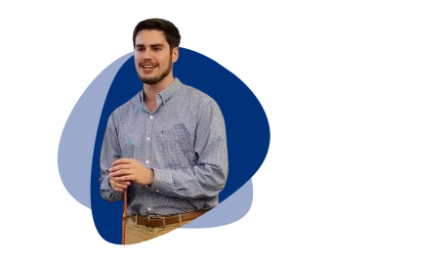
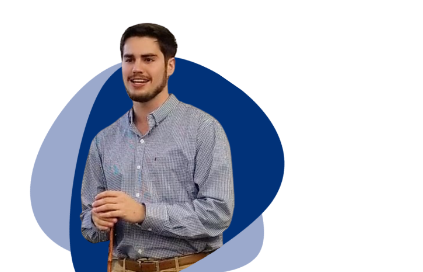
Before and after one commit to phoenixaustin81/phoenixaustin81.github.io, a plain HTML site: page index.html in a window 390 px wide. Shown: the part 169-441 px from the top of the page, 423 px wide, since content can reach past the window. Drawn offline with nearby package versions, Linux system fonts and the light colour scheme.

Commit message:
cleaned up some mobile viewport issues

```diff
--- a/css/styles.css
+++ b/css/styles.css
@@ -20,13 +20,13 @@ a {
   padding: 3% 15% 6%;
 }
 
-@media (max-width: 571px) {
+@media (max-width: 600px) {
   .container-fluid {
-    padding: 10% 10%;
+    padding: 10% 2%;
   }
 
   #title .container-fluid {
-    padding: 1% 10% 6%;
+    padding: 1% 2% 6%;
   }
 }
 
```
